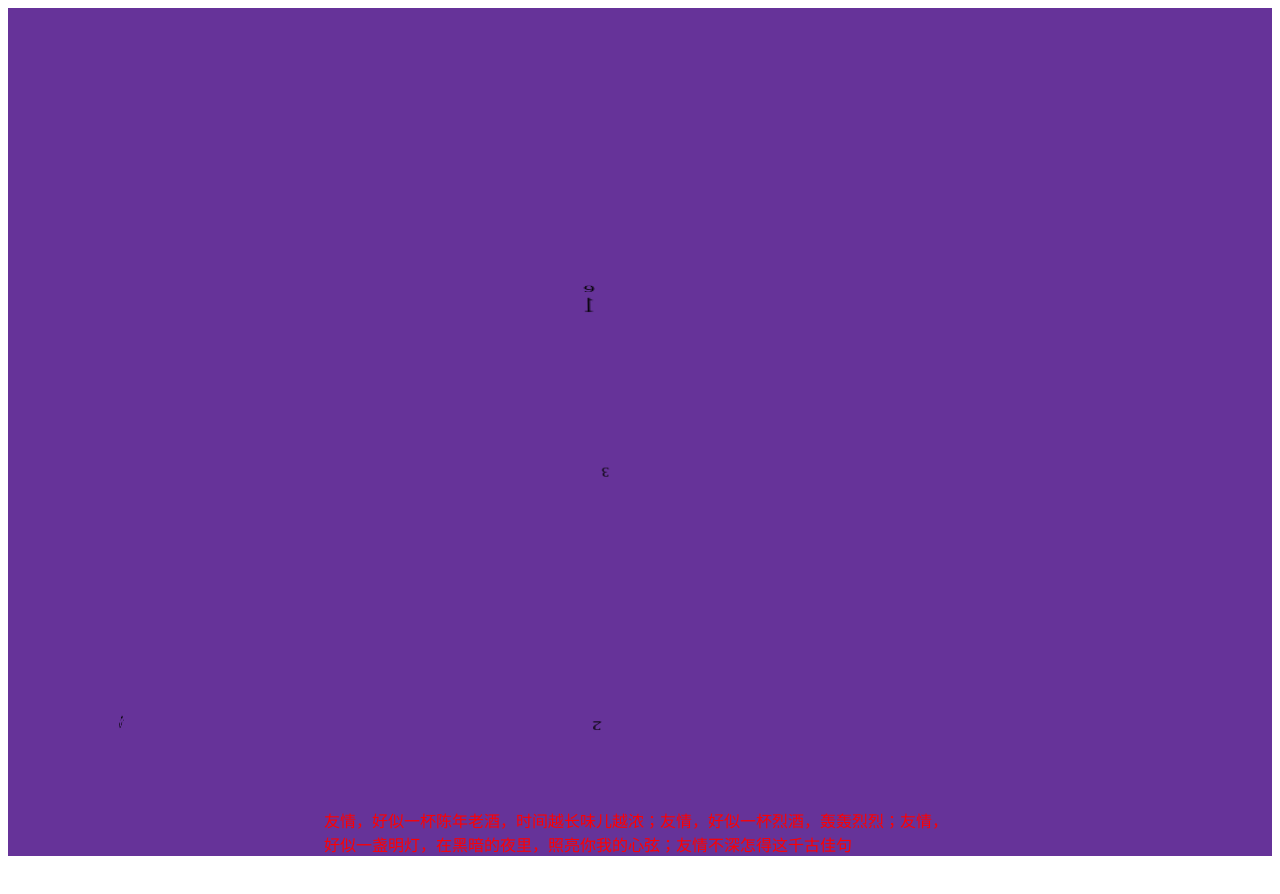
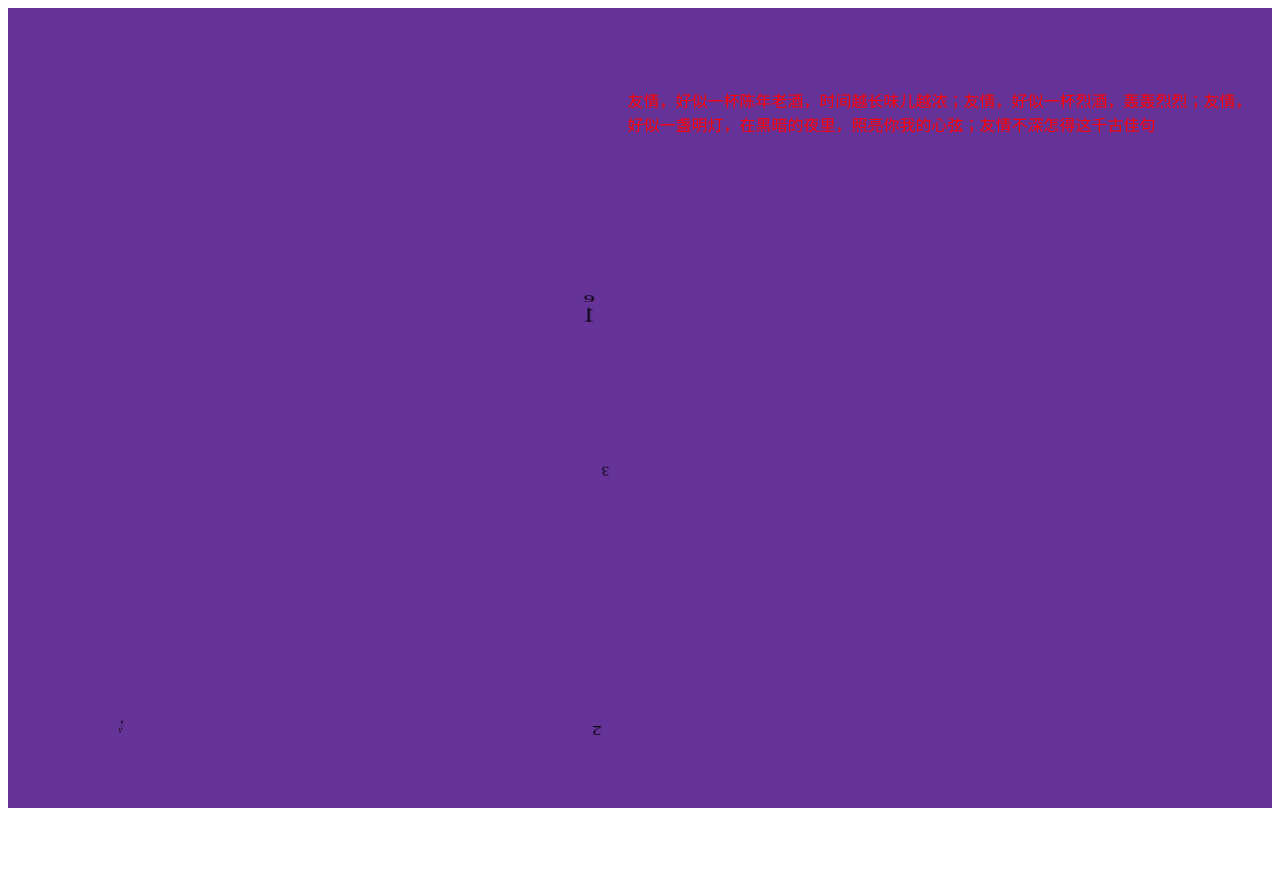
Before and after one commit to czy01/czy01.github.io, a plain HTML site: page index/index.html in a window 1280 px wide. Drawn offline with Linux system fonts and the light colour scheme.

Commit message:
Signed-off-by: czy01 <402049800@qq.com>

```diff
--- a/index/style.css
+++ b/index/style.css
@@ -103,5 +103,7 @@
     width: 50%;
     margin: 0 auto;
     color:red;
-
+    position: absolute;
+    top:10%;
+    right:1%;
 }
```
